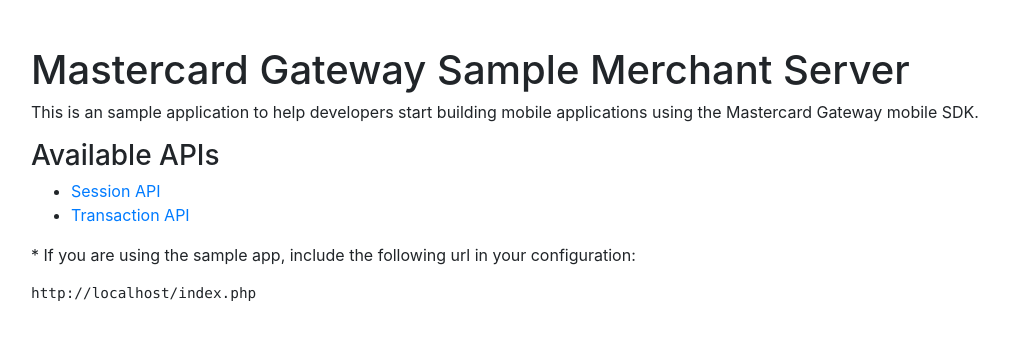
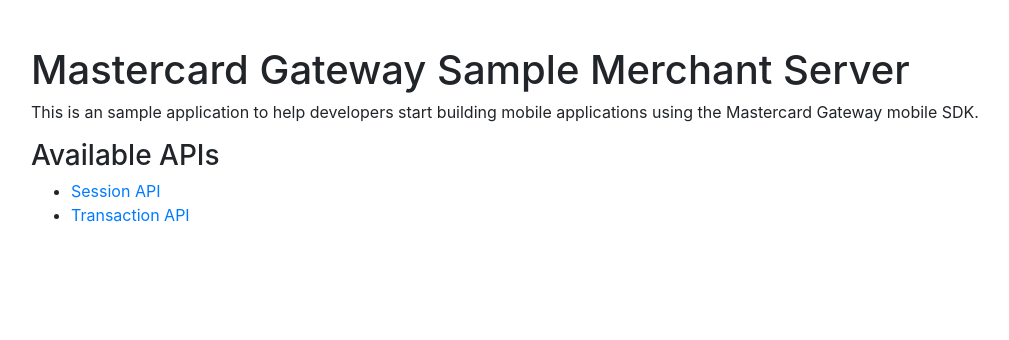
Before and after one commit to Mastercard-Gateway/gateway-test-merchant-server, a PHP site: page /index.php in a window 1280 px wide. Shown: the top 340 px of the page, without its empty margins (17-1026 px from the left). Run offline with PHP 8.4, Linux system fonts and the light colour scheme.

Commit message:
reverting page url script

```diff
--- a/_bootstrap.php
+++ b/_bootstrap.php
@@ -64,23 +64,8 @@ $headers = array(
 );
 
 // construct page url
-$pageUrl = full_url($_SERVER);
+$pageUrl = "http".(!empty($_SERVER['HTTPS'])?"s":"")."://".$_SERVER['SERVER_NAME'].$_SERVER['REQUEST_URI'];
 $docsUrl = "https://$regionPrefix-gateway.mastercard.com/api/documentation/apiDocumentation/rest-json/version/latest/api.html";
-
-function url_origin( $s, $use_forwarded_host = false ) {
-    $ssl      = ( ! empty( $s['HTTPS'] ) );
-    $sp       = strtolower( $s['SERVER_PROTOCOL'] );
-    $protocol = substr( $sp, 0, strpos( $sp, '/' ) ) . ( ( $ssl ) ? 's' : '' );
-    $port     = $s['SERVER_PORT'];
-    $port     = ( ( ! $ssl && $port=='80' ) || ( $ssl && $port=='443' ) ) ? '' : ':'.$port;
-    $host     = ( $use_forwarded_host && isset( $s['HTTP_X_FORWARDED_HOST'] ) ) ? $s['HTTP_X_FORWARDED_HOST'] : ( isset( $s['HTTP_HOST'] ) ? $s['HTTP_HOST'] : null );
-    $host     = isset( $host ) ? $host : $s['SERVER_NAME'] . $port;
-    return $protocol . '://' . $host;
-}
-
-function full_url( $s, $use_forwarded_host = false ) {
-    return url_origin( $s, $use_forwarded_host ) . $s['REQUEST_URI'];
-}
 
 function intercept($method) {
     return strcasecmp($_SERVER['REQUEST_METHOD'], $method) == 0;
--- a/index.php
+++ b/index.php
@@ -1,4 +1,3 @@
-<?php include '_bootstrap.php'; ?>
 <html>
     <head>
         <link rel="stylesheet" href="https://maxcdn.bootstrapcdn.com/bootstrap/4.0.0-beta/css/bootstrap.min.css" integrity="sha384-/Y6pD6FV/Vv2HJnA6t+vslU6fwYXjCFtcEpHbNJ0lyAFsXTsjBbfaDjzALeQsN6M" crossorigin="anonymous">
@@ -16,7 +15,5 @@
             <li><a href="./session.php">Session API</a></li>
             <li><a href="./transaction.php">Transaction API</a></li>
         </ul>
-        <p>* If you are using the sample app, include the following url in your configuration:</p>
-        <pre><?php echo htmlentities($pageUrl); ?></pre>
     </body>
 </html>
```
